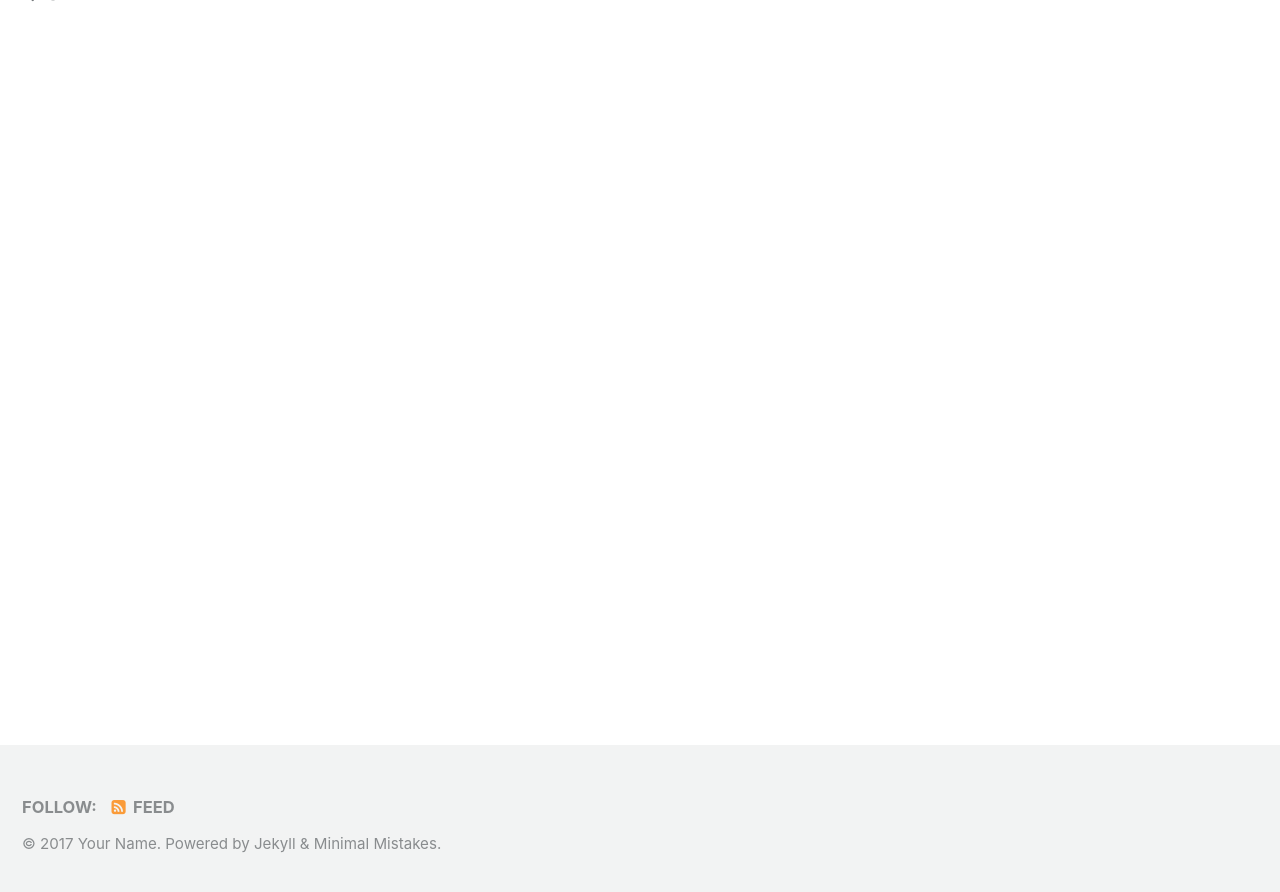
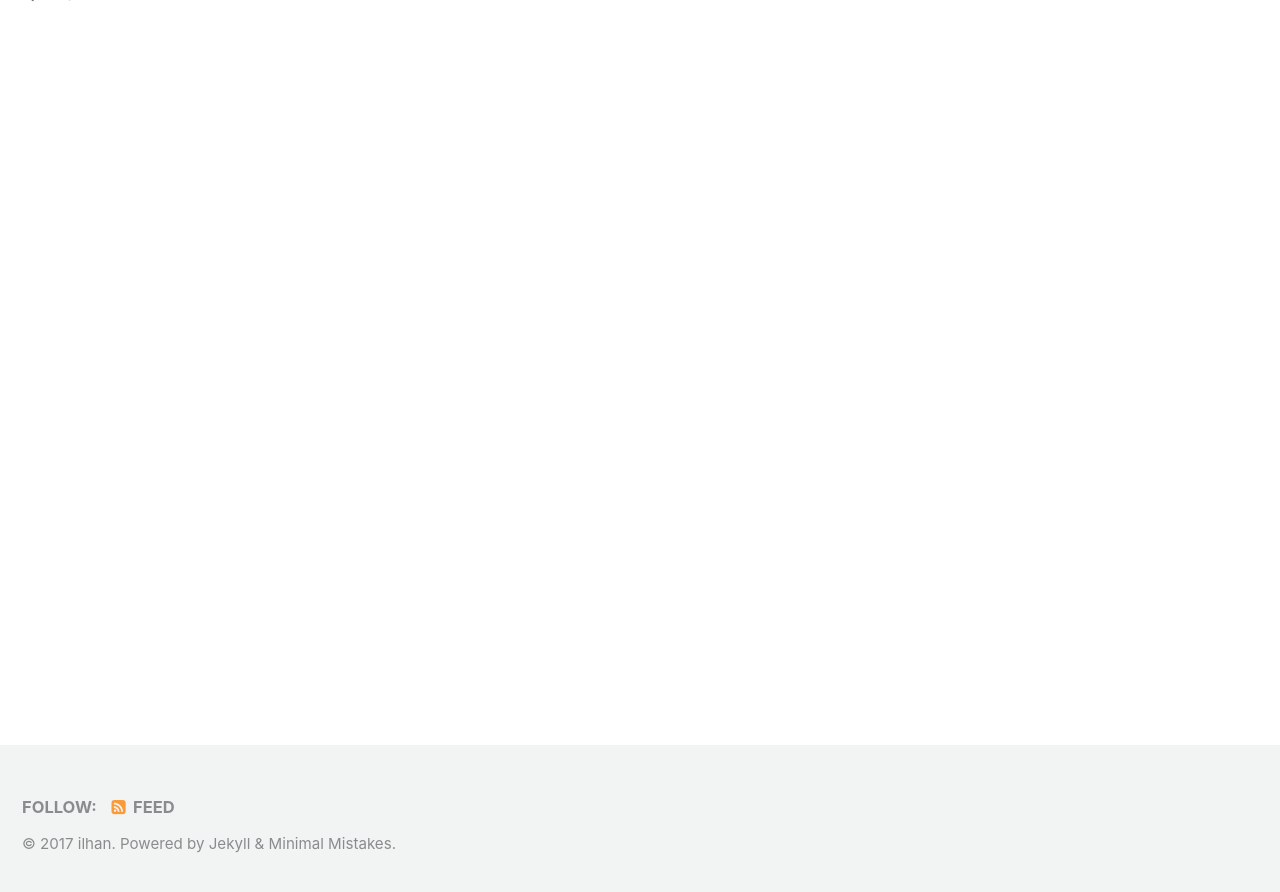
Before and after one commit to ilhangoren/ilhangoren.github.io, a Jekyll site: the page built from index.html, in a window 1280 px wide and 900 px high, scrolled down 253 px. Shown: the top 892 px of the window. Built offline with Jekyll 4.4.1, drawn with Linux system fonts in a browser that asks for light colours; the list of posts is cut into pages by our own code; some of the changed text lies outside the part shown.

Commit message:
first config

```diff
--- a/_config.yml
+++ b/_config.yml
@@ -9,11 +9,11 @@ minimal_mistakes_skin    : "default" # "air", "aqua", "contrast", "dark", "dirt"
 
 # Site Settings
 locale                   : "en"
-title                    : "Site Title"
+title                    : "lifeisroad.com"
 title_separator          : "-"
-name                     : "Your Name"
-description              : "An amazing website."
-url                      : # the base hostname & protocol for your site e.g. "https://mmistakes.github.io"
+name                     : "ilhan"
+description              : "hayat yoldur, yolun kendisi.."
+url                      : "http://lifeisroad.com" # the base hostname & protocol for your site e.g.
 baseurl                  : # the subpath of your site, e.g. "/blog"
 repository               : # GitHub username/repo-name e.g. "mmistakes/minimal-mistakes"
 teaser                   : # path of fallback teaser image, e.g. "/assets/images/500x300.png"
@@ -83,10 +83,10 @@ analytics:
 
 # Site Author
 author:
-  name             : "Your Name"
+  name             : "ilhan"
   avatar           : # path of avatar image, e.g. "/assets/images/bio-photo.jpg"
-  bio              : "I am an amazing person."
-  location         : "Somewhere"
+  bio              : "a passenger"
+  location         : "istanbul"
   email            :
   uri              :
   bitbucket        :
```
